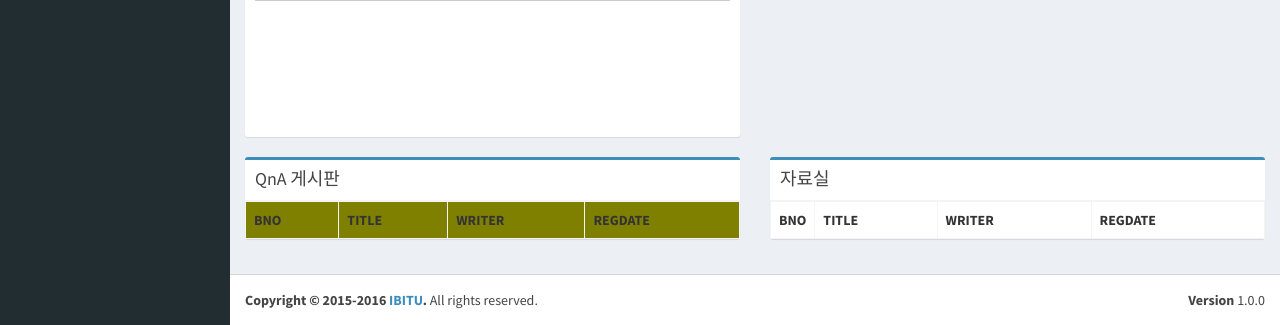
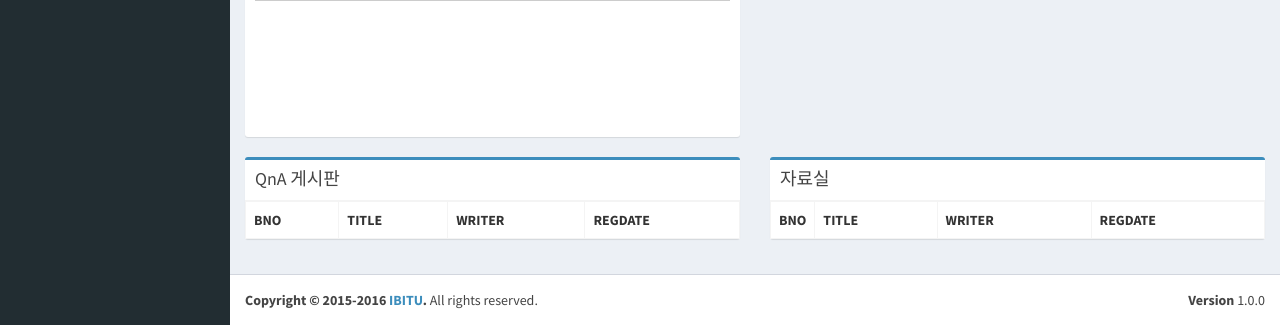
Before and after one commit to 3JO/mariaBrd, a Java web app: template src/main/webapp/WEB-INF/views/home.jsp in a window 1280 px wide. Shown: the part 769-1094 px from the top of the page. Run offline with Spring Boot 4, a stand-in JSP engine, Linux system fonts and the light colour scheme; the template is opened without the code that fills it, so the values that code supplies are empty; grey boxes labelled with a size stand in for pictures from a placeholder-image service; the project's own start-up code is not run, and a stand-in starts its controllers and pages; some libraries are stand-ins or nearby versions.

Commit message:
2016.01.12

```diff
--- a/src/main/webapp/WEB-INF/views/home.jsp
+++ b/src/main/webapp/WEB-INF/views/home.jsp
@@ -11,7 +11,7 @@
 	#tablestyle{
 	/* text-align: center; */
 
-	background-color: olive;
+
 
 	}
 
```
